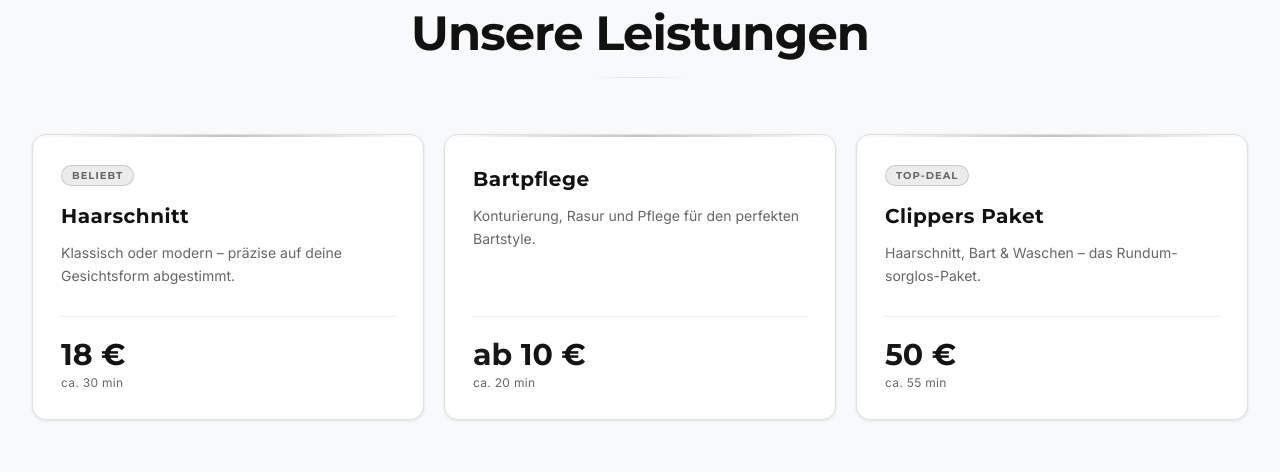
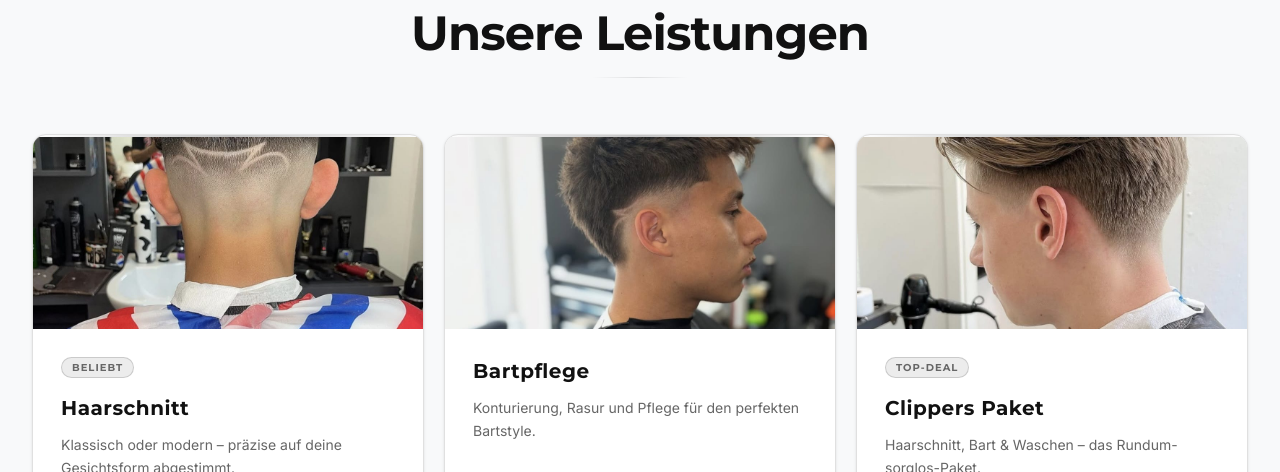
Before and after one commit to Marantis2/clippers-barbershop, a Next.js app: page / in a window 1280 px wide. Shown: the part 980-1452 px from the top of the page. Built offline with nearby package versions, Linux system fonts and the light colour scheme.

Commit message:
add images hover animations

```diff
--- a/components/home/ServiceTeaser.tsx
+++ b/components/home/ServiceTeaser.tsx
@@ -4,6 +4,7 @@ import { SectionWrapper } from "@/components/shared/SectionWrapper";
 
 interface Service {
   name: string;
+  image: string;
   description: string;
   price: string;
   duration: string;
@@ -14,6 +15,7 @@ interface Service {
 const services: Service[] = [
   {
     name: "Haarschnitt",
+    image: "/Bild1.jpeg",
     description: "Klassisch oder modern – präzise auf deine Gesichtsform abgestimmt.",
     price: "18 €",
     duration: "ca. 30 min",
@@ -22,6 +24,7 @@ const services: Service[] = [
   },
   {
     name: "Bartpflege",
+    image: "/Bild3.jpeg",
     description: "Konturierung, Rasur und Pflege für den perfekten Bartstyle.",
     price: "ab 10 €",
     duration: "ca. 20 min",
@@ -30,6 +33,7 @@ const services: Service[] = [
   },
   {
     name: "Clippers Paket",
+    image: "/Bild5.jpeg",
     description: "Haarschnitt, Bart & Waschen – das Rundum-sorglos-Paket.",
     price: "50 €",
     duration: "ca. 55 min",
@@ -52,7 +56,7 @@ export function ServiceTeaser() {
 
       {/* Cards */}
       <div className="grid grid-cols-1 md:grid-cols-3 gap-5">
-        {services.map(({ name, description, price, duration, badge, href }) => (
+        {services.map(({ name, image, description, price, duration, badge, href }) => (
           <Link
             key={name}
             href={href}
@@ -61,6 +65,10 @@ export function ServiceTeaser() {
             {/* Top metallic accent bar */}
             <div className="h-[2px] bg-gradient-to-r from-transparent via-silver/40 to-transparent" aria-hidden="true" />
 
+            <div className="relative h-48 overflow-hidden">
+              <img src={image} alt={name} className="w-full h-full object-cover transition-transform duration-500 group-hover:scale-105" />
+            </div>
+
             <div className="p-7 flex flex-col flex-1">
               {badge && (
                 <span className="self-start inline-flex items-center rounded-full bg-silver/12 border border-silver/25 px-2.5 py-0.5 text-[10px] font-bold text-silver font-heading tracking-widest uppercase mb-4">
@@ -68,7 +76,10 @@ export function ServiceTeaser() {
                 </span>
               )}
 
-              <h3 className="font-heading text-xl font-bold text-[#111111] mb-3 tracking-wide">{name}</h3>
+              <h3 className="font-heading text-xl font-bold text-[#111111] group-hover:text-[#00BFFF] mb-3 tracking-wide transition-colors duration-300 relative w-fit">
+                {name}
+                <span className="absolute -bottom-1 left-0 h-[2px] w-0 bg-[#00BFFF] group-hover:w-full transition-all duration-300" />
+              </h3>
               <p className="text-sm text-[#666666] leading-relaxed flex-1">{description}</p>
 
               <div className="flex items-end justify-between mt-7 pt-5 border-t border-border/60">
```
